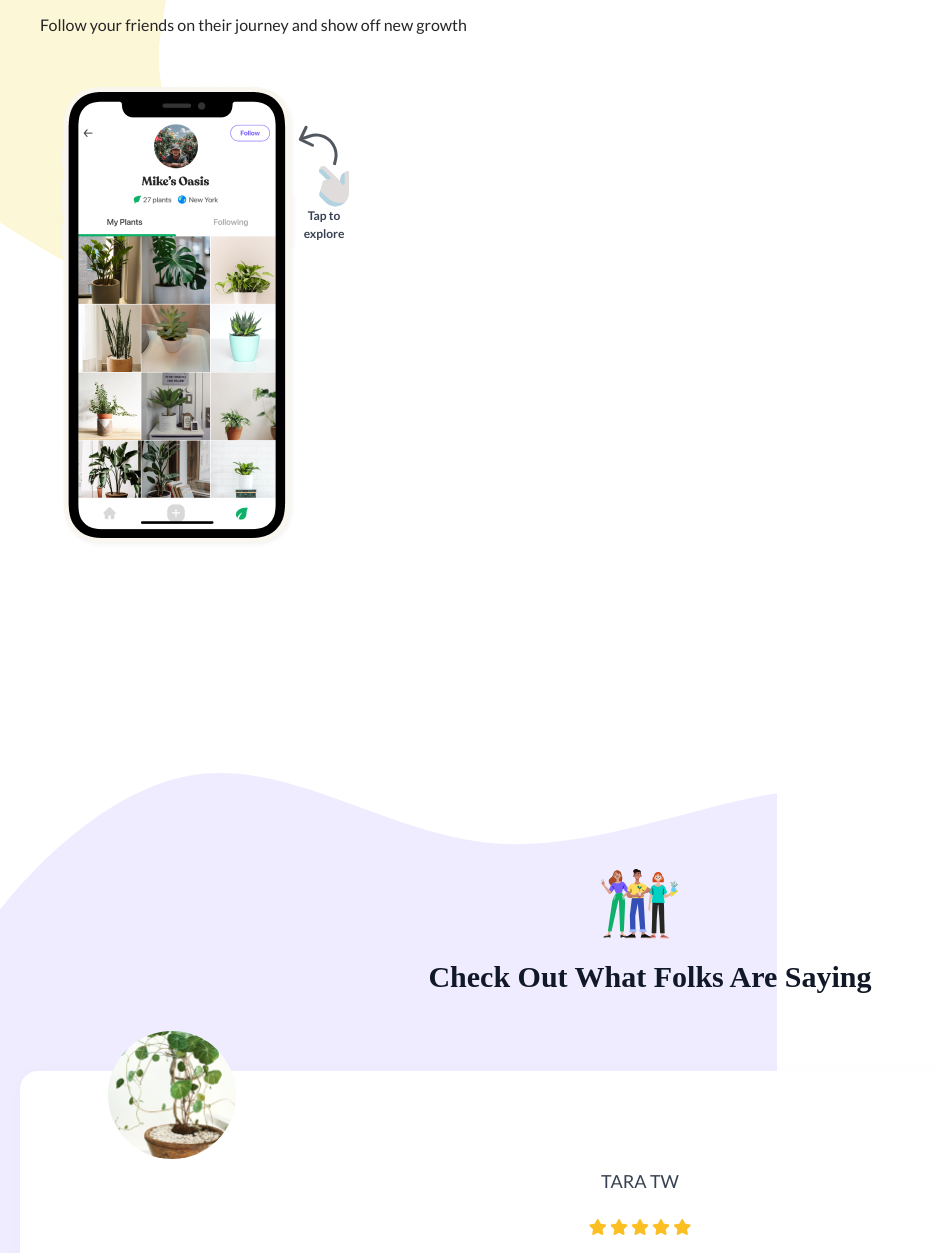
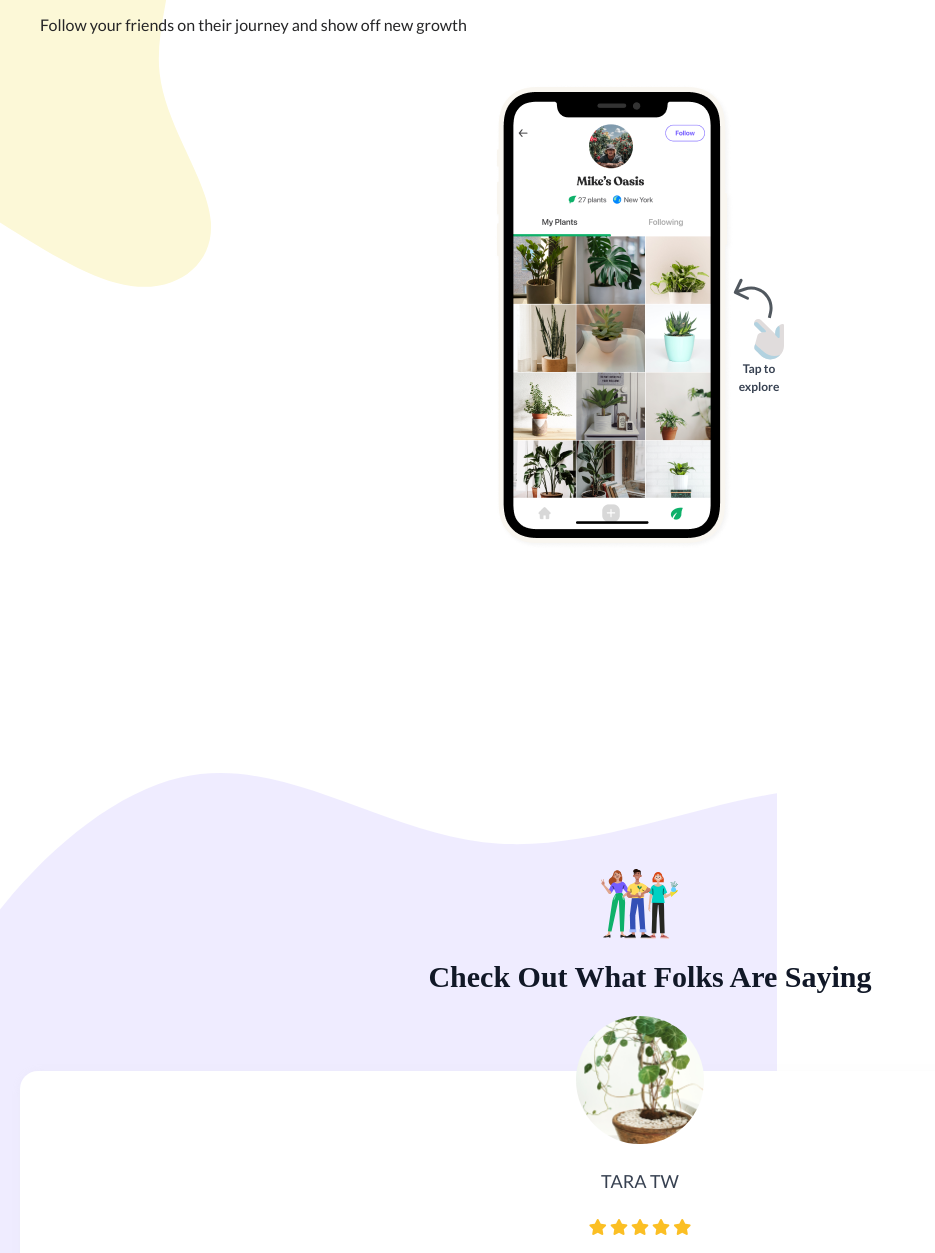
Before and after one commit to ansystech/tailwind-demo, a plain HTML site: page index.html in a window 1280 px wide. Shown: the part 2907-4160 px from the top of the page, without its empty margins (0-935 px from the left). Drawn offline with nearby package versions, Linux system fonts and the light colour scheme; a web font is replaced by a local one.

Commit message:
fixed for ipad pro

```diff
--- a/css/custom.css
+++ b/css/custom.css
@@ -160,8 +160,15 @@ a {
 }
 
 .testimonial-profile {
-  top: -2.5rem;
-  left: 5.5rem;
+  /* top: -2.5rem;
+  left: 5.5rem; */
+  margin-left: auto;
+  margin-right: auto;
+  margin-top: 25px;
+  top: -5rem;
+  left: 0;
+  right: 0;
+  text-align: center;
 }
 
 .card-description-tile,
--- a/index.html
+++ b/index.html
@@ -103,11 +103,13 @@
             Follow your friends on their journey and show off new growth
           </p>
         </div>
-        <div class="flex items-start ml-10">
-          <img src="img/iphone-3.png">
-          <button class="arrow-right mt-10">
-            Tap to explore
-          </button>
+        <div class="flex">
+          <div class="mx-auto flex">
+            <img src="img/iphone-3.png">
+            <button class="arrow-right mt-10">
+              Tap to explore
+            </button>
+          </div>
         </div>
       </div>
     </section>
```
